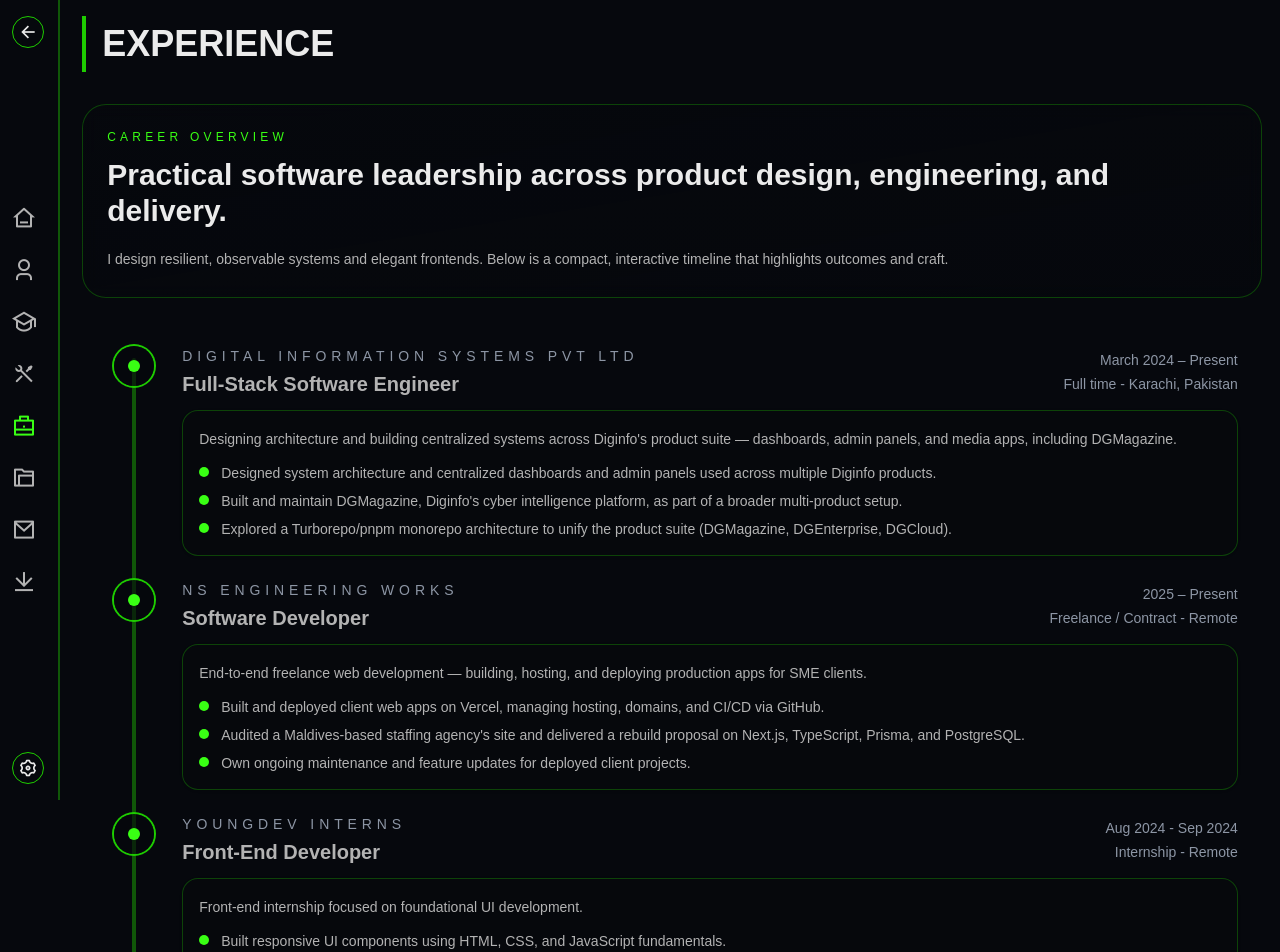
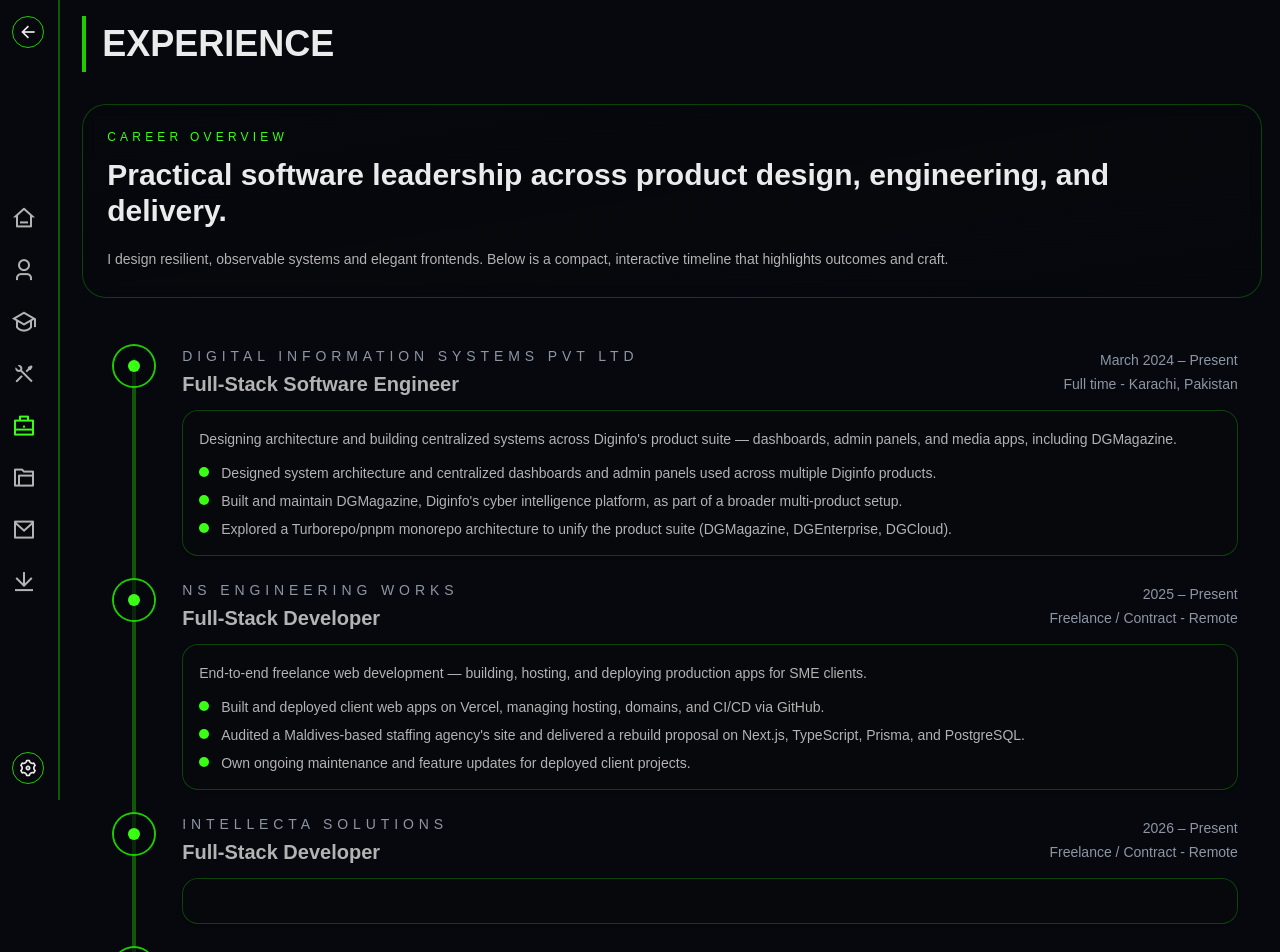
Before and after one commit to konain611/Portfolio, a Next.js app in the folder syedkonainnasir/: page /detailed/experience in a window 1280 px wide. Shown: the top 952 px of the page. Built offline with nearby package versions, Linux system fonts and the light colour scheme.

Commit message:
Update page.js

```diff
--- a/syedkonainnasir/src/app/detailed/experience/page.js
+++ b/syedkonainnasir/src/app/detailed/experience/page.js
@@ -13,7 +13,7 @@ const experienceItems = [
     ],
   },
   {
-    role: "Software Developer",
+    role: "Full-Stack Developer",
     company: "NS Engineering Works",
     period: "2025 – Present",
     location: "Freelance / Contract - Remote",
@@ -23,6 +23,17 @@ const experienceItems = [
       "Built and deployed client web apps on Vercel, managing hosting, domains, and CI/CD via GitHub.",
       "Audited a Maldives-based staffing agency's site and delivered a rebuild proposal on Next.js, TypeScript, Prisma, and PostgreSQL.",
       "Own ongoing maintenance and feature updates for deployed client projects.",
+    ],
+  },
+  {
+    role: "Full-Stack Developer",
+    company: "Intellecta Solutions",
+    period: "2026 – Present",
+    location: "Freelance / Contract - Remote",
+    summary:
+      "",
+    highlights: [
+
     ],
   },
   {
```
